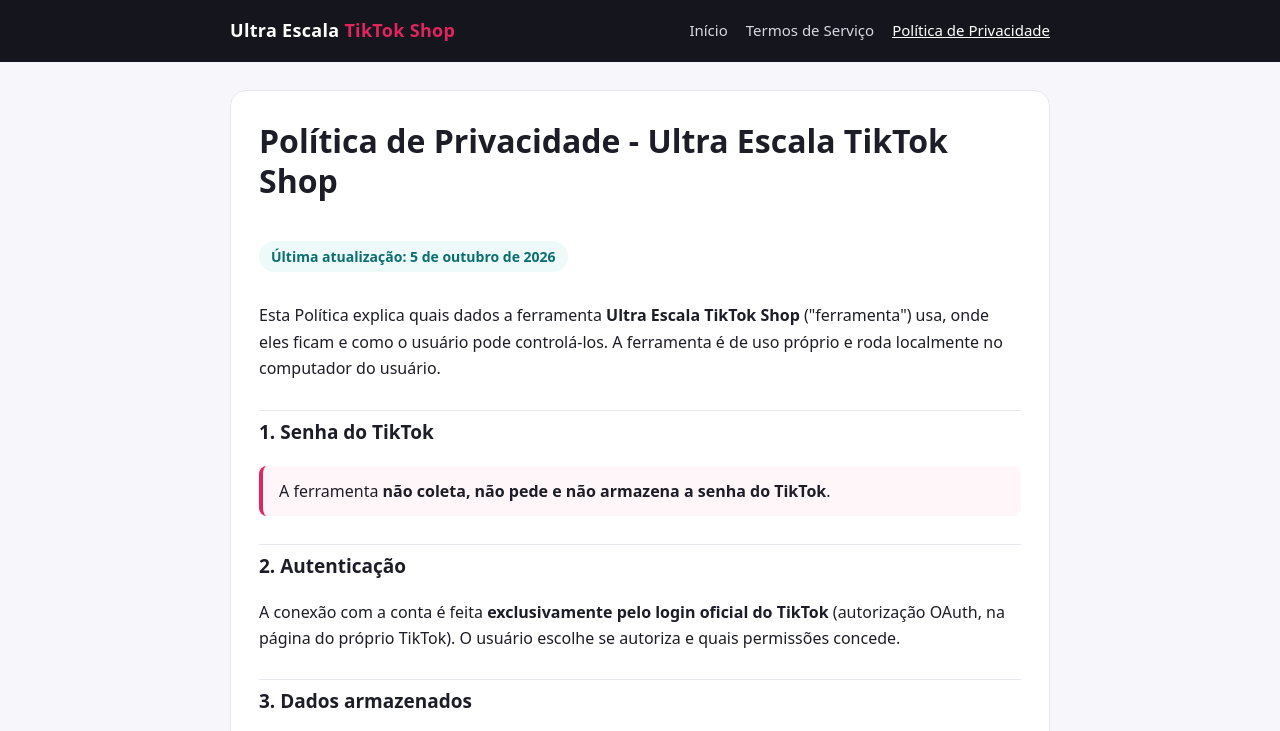
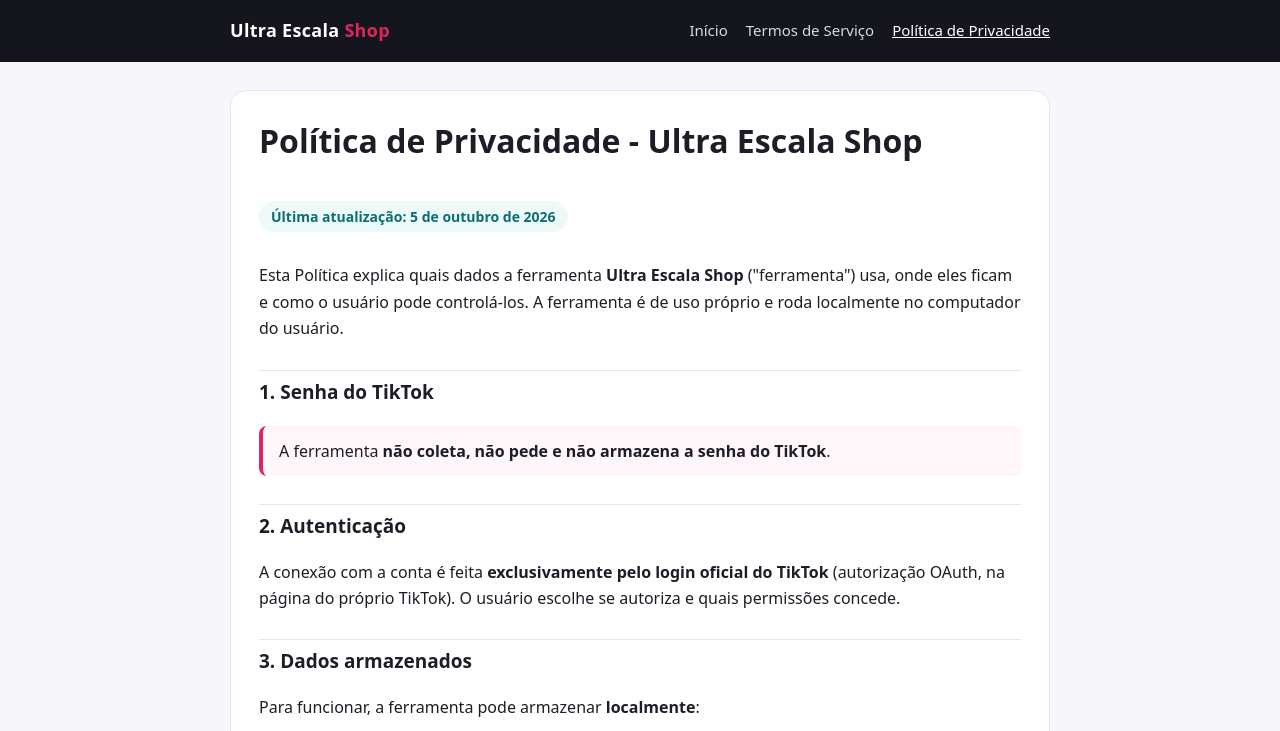
Before and after one commit to Cristiano-cas/ultra-escala-tiktok-shop, a plain HTML site: page privacidade/index.html in a window 1280 px wide. Shown: the top 731 px of the page. Drawn offline with Linux system fonts and the light colour scheme.

Commit message:
Publica privacidade/index.html

```diff
--- a/privacidade/index.html
+++ b/privacidade/index.html
@@ -3,14 +3,14 @@
 <head>
   <meta charset="utf-8">
   <meta name="viewport" content="width=device-width, initial-scale=1">
-  <title>Política de Privacidade - Ultra Escala TikTok Shop</title>
-  <meta name="description" content="Política de Privacidade da ferramenta Ultra Escala TikTok Shop.">
+  <title>Política de Privacidade - Ultra Escala Shop</title>
+  <meta name="description" content="Política de Privacidade da ferramenta Ultra Escala Shop.">
   <link rel="stylesheet" href="../style.css">
 </head>
 <body>
   <header class="top">
     <div class="wrap">
-      <a class="logo" href="../">Ultra Escala <span>TikTok Shop</span></a>
+      <a class="logo" href="../">Ultra Escala <span>Shop</span></a>
       <nav>
         <a href="../">Início</a>
         <a href="../termos/">Termos de Serviço</a>
@@ -21,10 +21,10 @@
 
   <main class="wrap">
     <article class="doc">
-      <h1>Política de Privacidade - Ultra Escala TikTok Shop</h1>
+      <h1>Política de Privacidade - Ultra Escala Shop</h1>
       <p class="updated">Última atualização: 5 de outubro de 2026</p>
 
-      <p>Esta Política explica quais dados a ferramenta <strong>Ultra Escala TikTok Shop</strong> ("ferramenta") usa,
+      <p>Esta Política explica quais dados a ferramenta <strong>Ultra Escala Shop</strong> ("ferramenta") usa,
         onde eles ficam e como o usuário pode controlá-los. A ferramenta é de uso próprio e roda localmente no
         computador do usuário.</p>
 
@@ -88,7 +88,7 @@
   </main>
 
   <footer>
-    <p>Ultra Escala TikTok Shop · <a href="../">Início</a> · <a href="../termos/">Termos de Serviço</a></p>
+    <p>Ultra Escala Shop · <a href="../">Início</a> · <a href="../termos/">Termos de Serviço</a></p>
   </footer>
 </body>
 </html>
```
